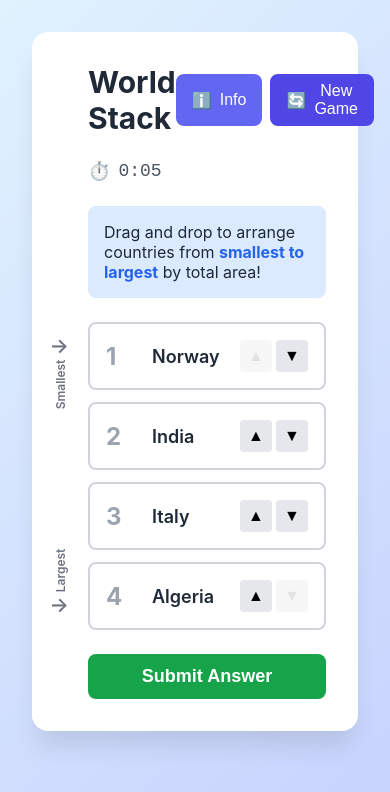
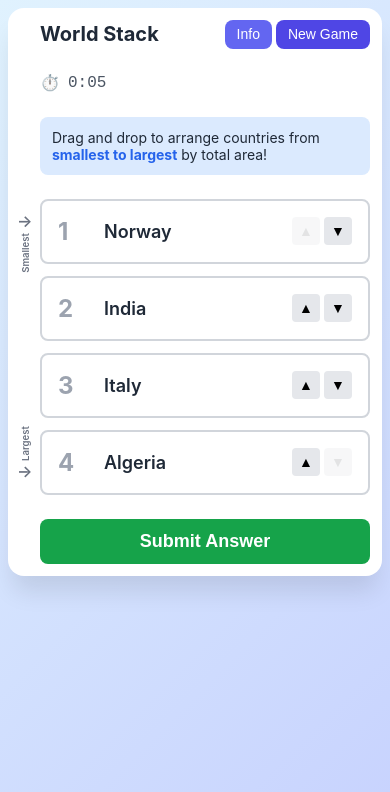
Before and after one commit to alonandon/WorldStack, a plain HTML site: page index.html in a window 390 px wide. Drawn offline with Linux system fonts and the light colour scheme.

Commit message:
Update index.html

```diff
--- a/index.html
+++ b/index.html
@@ -15,7 +15,7 @@
             font-family: -apple-system, BlinkMacSystemFont, 'Segoe UI', Roboto, 'Helvetica Neue', Arial, sans-serif;
             background: linear-gradient(135deg, #e0f2fe 0%, #c7d2fe 100%);
             min-height: 100vh;
-            padding: 2rem;
+            padding: 1rem;
         }
 
         .container {
@@ -24,8 +24,8 @@
             background: white;
             border-radius: 1rem;
             box-shadow: 0 20px 25px -5px rgba(0, 0, 0, 0.1);
-            padding: 2rem;
-            padding-left: 5rem;
+            padding: 1.5rem;
+            padding-left: 4rem;
         }
 
         .header {
@@ -33,16 +33,19 @@
             justify-content: space-between;
             align-items: center;
             margin-bottom: 1.5rem;
+            gap: 0.5rem;
         }
 
         h1 {
             font-size: 1.875rem;
             color: #1f2937;
+            white-space: nowrap;
         }
 
         .header-buttons {
             display: flex;
             gap: 0.5rem;
+            flex-shrink: 0;
         }
 
         .new-game-btn, .info-btn {
@@ -57,6 +60,7 @@
             cursor: pointer;
             font-size: 1rem;
             transition: background 0.2s;
+            white-space: nowrap;
         }
 
         .new-game-btn:hover, .info-btn:hover {
@@ -115,7 +119,7 @@
 
         .size-indicator {
             position: absolute;
-            left: -50px;
+            left: -45px;
             top: 0;
             bottom: 0;
             display: flex;
@@ -170,13 +174,107 @@
         }
 
         @media (max-width: 768px) {
+            body {
+                padding: 0.5rem;
+            }
+
             .container {
-                padding-left: 3.5rem;
+                padding: 1rem;
+                padding-left: 2.5rem;
+            }
+
+            h1 {
+                font-size: 1.5rem;
+            }
+
+            .header-buttons {
+                gap: 0.25rem;
+            }
+
+            .new-game-btn, .info-btn {
+                padding: 0.4rem 0.75rem;
+                font-size: 0.875rem;
+                gap: 0.25rem;
             }
 
             .size-indicator {
-                left: -40px;
-                font-size: 0.75rem;
+                left: -30px;
+                font-size: 0.65rem;
+            }
+
+            .arrow {
+                font-size: 1rem;
+            }
+
+            .country-item {
+                padding: 0.75rem;
+            }
+
+            .country-number {
+                font-size: 1.25rem;
+                min-width: 25px;
+            }
+
+            .country-name {
+                font-size: 1rem;
+            }
+
+            .country-area {
+                font-size: 0.75rem !important;
+            }
+
+            .move-btn {
+                width: 28px;
+                height: 28px;
+                font-size: 0.875rem;
+            }
+
+            .stats {
+                flex-wrap: wrap;
+                gap: 0.75rem;
+            }
+
+            .timer {
+                font-size: 1rem;
+            }
+
+            .instructions {
+                padding: 0.75rem;
+                font-size: 0.875rem;
+            }
+        }
+
+        @media (max-width: 480px) {
+            .container {
+                padding: 0.75rem;
+                padding-left: 2rem;
+            }
+
+            h1 {
+                font-size: 1.25rem;
+            }
+
+            .new-game-btn span:first-child,
+            .info-btn span:first-child {
+                display: none;
+            }
+
+            .size-indicator {
+                left: -25px;
+                font-size: 0.6rem;
+            }
+
+            .country-left {
+                gap: 0.5rem;
+            }
+
+            .country-number {
+                font-size: 1.125rem;
+                min-width: 20px;
+            }
+
+            .country-name {
+                font-size: 0.9rem;
             }
         }
 
```
